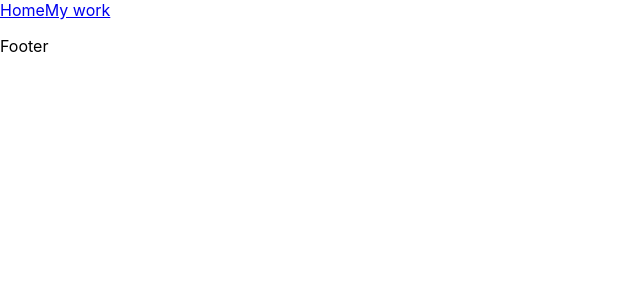
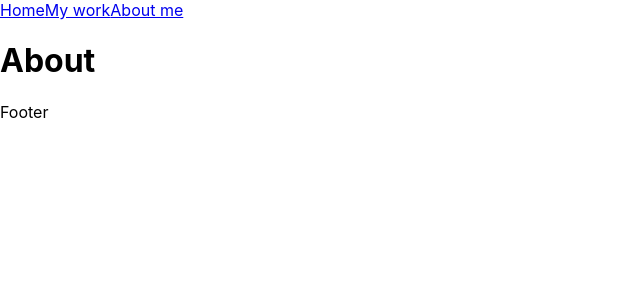
Before and after one commit to Agunovvski/my-portfolio, a React (Create React App) app: page /about in a window 1280 px wide. Shown: the top 300 px of the page, without its empty margins (0-640 px from the left). Built offline with nearby package versions, Linux system fonts and the light colour scheme.

Commit message:
project setup

```diff
--- a/src/components/nav/Nav.js
+++ b/src/components/nav/Nav.js
@@ -3,17 +3,20 @@ import { BrowserRouter as Router, Switch, Route, Link } from 'react-router-dom'
 
 import Home from '../../pages/home/Home'
 import Work from '../../pages/work/Work'
+import About from '../../pages/about/About'
 
 export default function Nav() {
     return (
         <Router>
             <nav>
                 <Link to='/'>Home</Link>
-                <Link to='my-work'>My work</Link>
+                <Link to='/my-work'>My work</Link>
+                <Link to='/about'>About me</Link>
             </nav>
             <Switch>
                 <Route path='/' exact component={Home}></Route>
-                <Route path='my-work' component={Work}></Route>
+                <Route path='/my-work' component={Work}></Route>
+                <Route path='/about' component={About}></Route>
             </Switch>
         </Router>
     )
--- /dev/null
+++ b/src/pages/about/About.js
@@ -0,0 +1,9 @@
+import React from 'react'
+
+export default function About() {
+    return (
+        <div>
+            <h1>About</h1>
+        </div>
+    )
+}
```
Also changed, not shown: src/pages/work/projects/Post.js (added, +9 -0 lines), src/pages/work/projects/Project.js (added, +9 -0 lines), src/pages/work/projects/SinglePost.js (added, +9 -0 lines), src/pages/about/AboutStyles.css (added), src/pages/work/projects/ProjectStyles.css (added).
